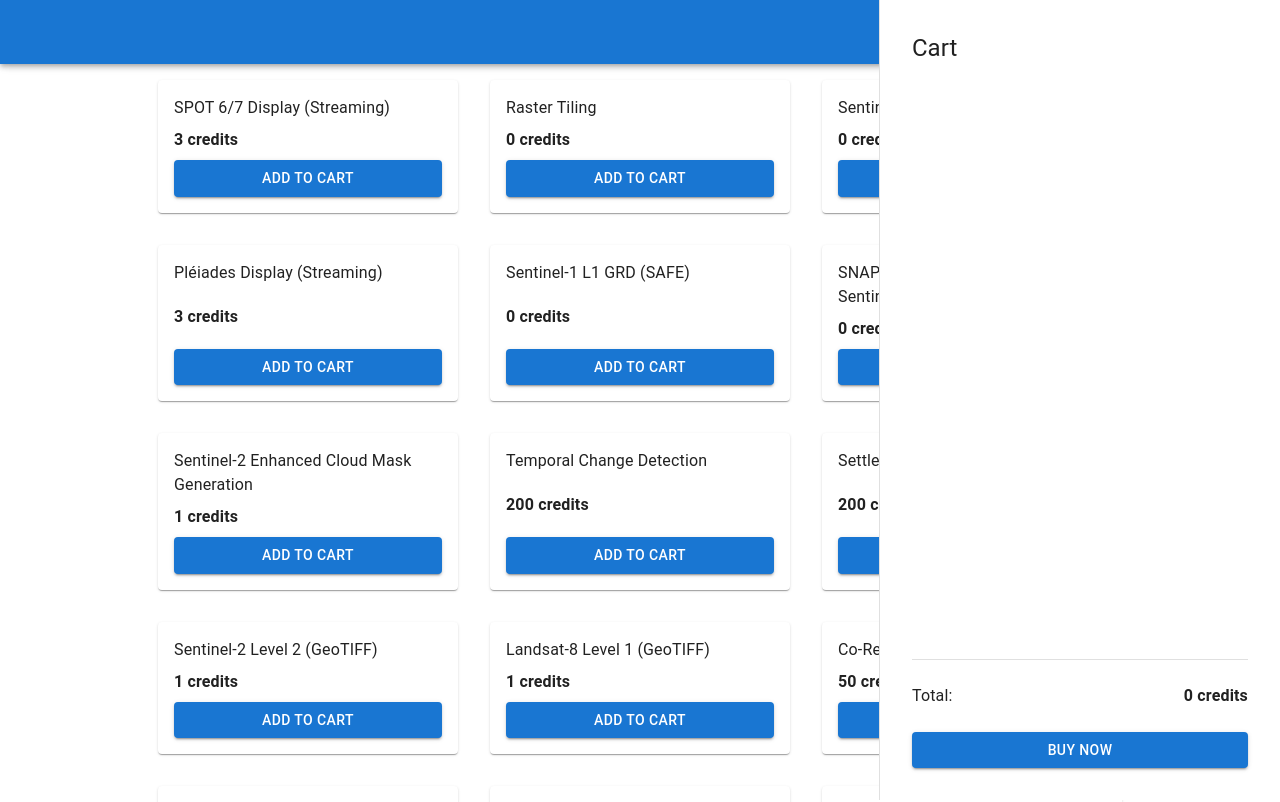
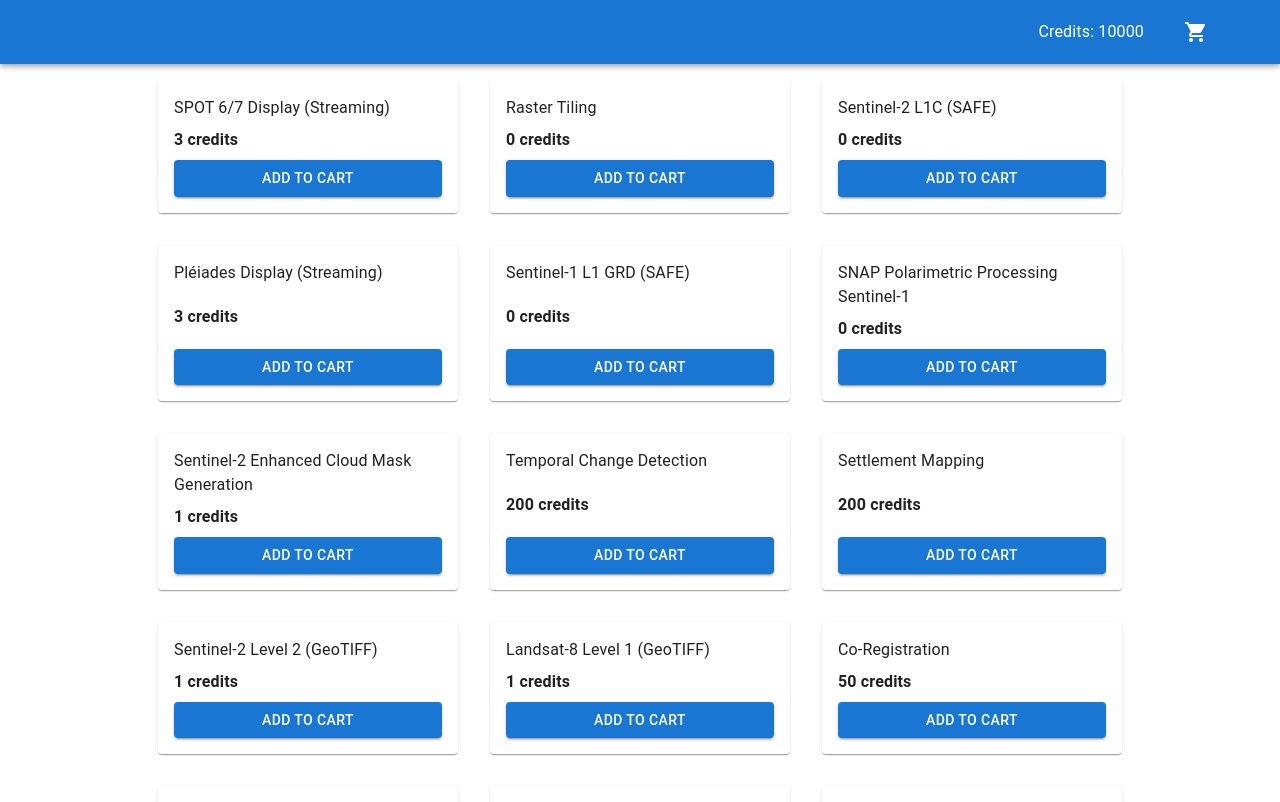
Before and after one commit to ktickner/up42, a React (Create React App) app: page / in a window 1280 px wide. Shown: the top 802 px of the page. Built offline with nearby package versions, Linux system fonts and the light colour scheme.

Commit message:
feat(CartDrawer): handle open and close

```diff
--- a/src/App.tsx
+++ b/src/App.tsx
@@ -32,8 +32,8 @@
                 <DisplayBlock key={block.id} block={block} />
               ))}
             </Stack>
+            <CartDrawer />
           </S.AppContainer>
-          <CartDrawer />
         </CartProvider>
       </UserProvider>
     </div>
--- a/src/components/CartDrawer/CartDrawer.styles.ts
+++ b/src/components/CartDrawer/CartDrawer.styles.ts
@@ -1,4 +1,13 @@
 import { styled } from "@mui/system";
+
+import MUIDrawer from "@mui/material/Drawer";
+
+export const Drawer = styled(MUIDrawer)`
+  .MuiPaper-root {
+    z-index: 0;
+    padding-top: ${({ theme }) => theme.spacing(8)};
+  }
+`;
 
 export const DrawerContainer = styled("div")`
   width: 400px;
--- a/src/components/CartDrawer/CartDrawer.tsx
+++ b/src/components/CartDrawer/CartDrawer.tsx
@@ -1,6 +1,5 @@
 import * as React from "react";
 
-import Drawer from "@mui/material/Drawer";
 import Typography from "@mui/material/Typography";
 import Divider from "@mui/material/Divider";
 import Button from "@mui/material/Button";
@@ -16,7 +15,7 @@
   const { state } = useCart();
 
   return (
-    <Drawer variant="permanent" open anchor="right">
+    <S.Drawer variant="persistent" open={state.isOpen} anchor="right">
       <S.DrawerContainer>
         <Typography variant="h5">Cart</Typography>
         <Stack flex="1" divider={<Divider />}>
@@ -33,7 +32,7 @@
           Buy now
         </Button>
       </S.DrawerContainer>
-    </Drawer>
+    </S.Drawer>
   );
 };
 
--- a/src/components/NavBar/NavBar.styles.ts
+++ b/src/components/NavBar/NavBar.styles.ts
@@ -6,5 +6,6 @@
   width: 100%;
   display: flex;
   justify-content: flex-end;
+  align-items: center;
   gap: ${({ theme }) => theme.spacing(4)};
 `;
--- a/src/components/NavBar/NavBar.tsx
+++ b/src/components/NavBar/NavBar.tsx
@@ -3,17 +3,36 @@
 import AppBar from "@mui/material/AppBar";
 import Toolbar from "@mui/material/Toolbar";
 import Typography from "@mui/material/Typography";
+import IconButton from "@mui/material/IconButton";
 import ShoppingCartIcon from "@mui/icons-material/ShoppingCart";
+
+import { useUser } from "../../context/user-context";
+import { useCart } from "../../context/cart-context";
 
 import * as S from "./NavBar.styles";
 
 const NavBar: React.FC = () => {
+  const { state: userState } = useUser();
+  const { state: cartState, dispatch } = useCart();
+
+  function handleCartButtonClick() {
+    if (cartState.isOpen) {
+      dispatch({ type: "close" });
+
+      return;
+    }
+
+    dispatch({ type: "open" });
+  }
+
   return (
     <AppBar>
       <Toolbar>
         <S.NavBarContainer>
-          <Typography>Credits: 10.000</Typography>
-          <ShoppingCartIcon />
+          <Typography>Credits: {userState.userCredits}</Typography>
+          <IconButton onClick={handleCartButtonClick}>
+            <ShoppingCartIcon htmlColor="#fff" />
+          </IconButton>
         </S.NavBarContainer>
       </Toolbar>
     </AppBar>
--- a/src/context/cart-context/cart-context.reducer.ts
+++ b/src/context/cart-context/cart-context.reducer.ts
@@ -13,7 +13,17 @@
       const newTotal =
         state.totalCost + newBlock.metadata.blockPricingStrategy.credits;
 
-      return { blocks: [...currentBlocks, newBlock], totalCost: newTotal };
+      return {
+        ...state,
+        blocks: [...currentBlocks, newBlock],
+        totalCost: newTotal,
+      };
+    }
+    case "open": {
+      return { ...state, isOpen: true };
+    }
+    case "close": {
+      return { ...state, isOpen: false };
     }
     default: {
       throw new Error(
--- a/src/context/cart-context/cart-context.tsx
+++ b/src/context/cart-context/cart-context.tsx
@@ -8,7 +8,7 @@
   { state: State; dispatch: Dispatch } | undefined
 >(undefined);
 
-const initialState = { blocks: [], totalCost: 0 };
+const initialState = { blocks: [], totalCost: 0, isOpen: false };
 
 function CartProvider({ children }: CartProviderProps) {
   const [state, dispatch] = React.useReducer(cartReducer, initialState);
```
Also changed, not shown: src/context/cart-context/cart-context.types.ts (+6 -2 lines).
